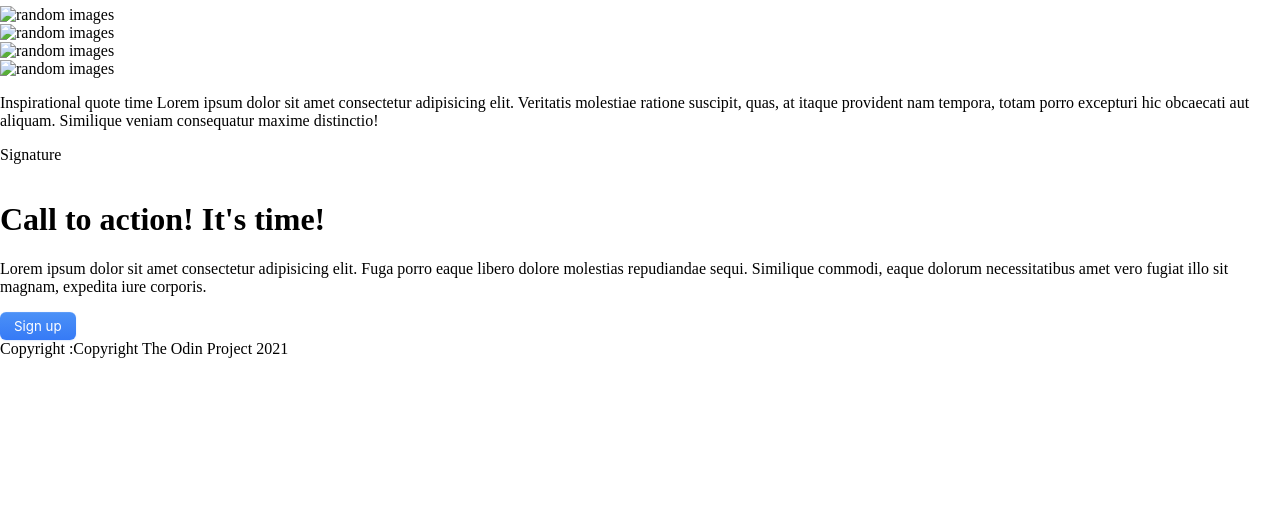
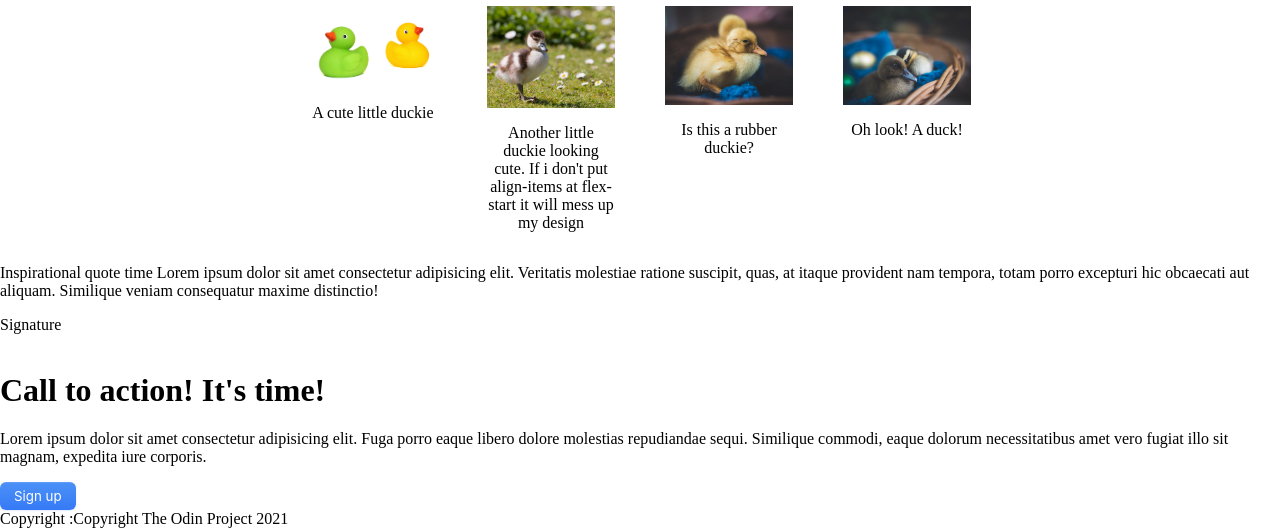
Before and after one commit to filip-anto/landing-page-project, a plain HTML site: page index.html in a window 1280 px wide. Shown: the part 534-1062 px from the top of the page. Before the commit the page ends 892 px from the top, so only its background shows below. Drawn offline with Linux system fonts and the light colour scheme.

Commit message:
Create the image section

```diff
--- a/index.html
+++ b/index.html
@@ -36,16 +36,20 @@
         <h1>Some random information</h1>
         <div class="items">
             <div class="item">
-                <img src="" alt="random images">
+                <img src="duck1.jpg" alt="random images">
+                <p>A cute little duckie</p>
             </div>
             <div class="item">
-                <img src="" alt="random images">
+                <img src="duck2.jpeg" alt="random images">
+                <p>Another little duckie looking cute. If i don't put align-items at flex-start it will mess up my design</p>
             </div>
             <div class="item">
-                <img src="" alt="random images">
+                <img src="duck3.webp" alt="random images">
+                <p>Is this a rubber duckie?</p>
             </div>
             <div class="item">
-                <img src="" alt="random images">
+                <img src="duck4.webp" alt="random images">
+                <p>Oh look! A duck!</p>
             </div>
         </div>
     </div>
--- a/style.css
+++ b/style.css
@@ -54,6 +54,25 @@ header{
 .same-size-2{
     margin-left:auto;
 }
+.section-2{
+    text-align:center;
+}
+
+.items{
+    display:flex;
+    justify-content: center;
+    align-items: flex-start;
+    flex-grow:0;
+    gap:50px;
+}
+
+.item{
+    display:flex;
+    flex-direction: column;
+    width:10%;
+    align-content: center;
+}
+
 
 ul{
     font-size:18px;
```
Also changed, not shown: duck1.jpg (added), duck2.jpeg (added), duck3.webp (added), duck4.webp (added).
